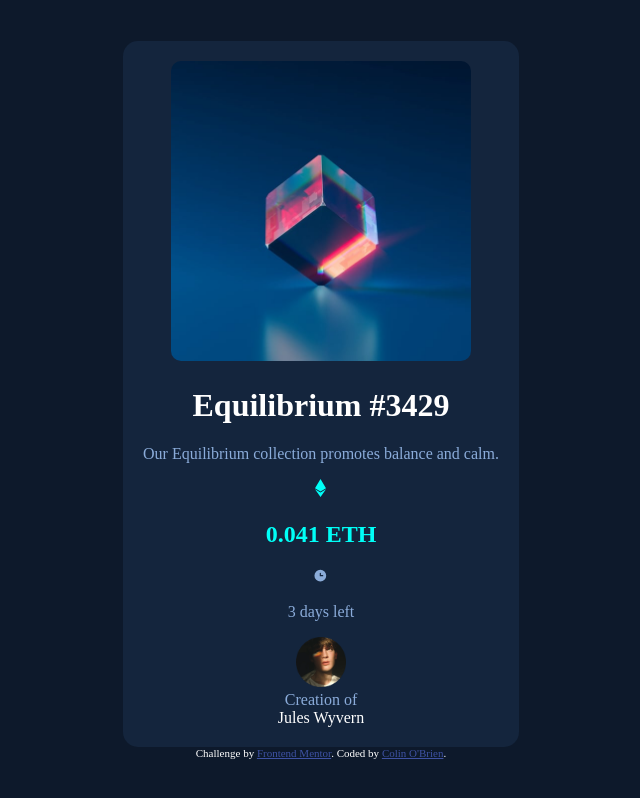
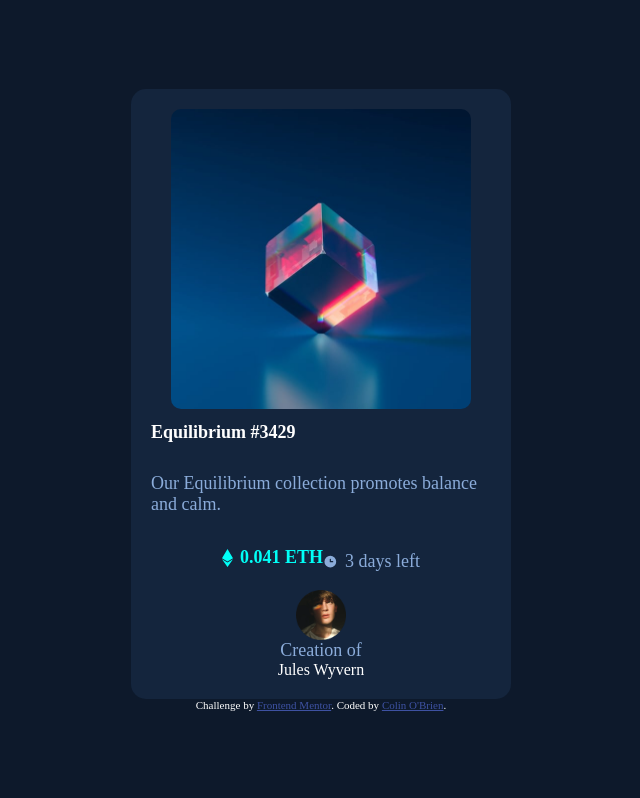
Before and after one commit to Colin-OBrien/NFT-Preview-Card, a plain HTML site: page index.html in a window 1280 px wide. Shown: the whole page, without its empty margins (319-959 px from the left). Drawn offline with Linux system fonts and the light colour scheme.

Commit message:
updated css elements

```diff
--- a/css-styles/styles.css
+++ b/css-styles/styles.css
@@ -1,36 +1,97 @@
+/*Full Page Styles*/
+
 html, body {
     margin: 0;
     height: 100%;
 }
 
+/*Containers*/
 body {
     display: flex;
     flex-direction: column;
     align-items: center;
     justify-content: center;
     background-color:hsl(217, 54%, 11%);
-    text-align:center;
 }
 
 .box {
+   display: flex;
+   flex-direction: column;
+   align-items: center;
    background-color: hsl(216, 50%, 16%);
    padding: 20px;
    border-radius: 15px;
-   max-width: 1440px;
+   max-width: 340px;
+}
+
+.img-container {
+    display: flex;
+}
+
+.eth-time .eth {
+    display: flex;
+    justify-content: center;
+    align-items: flex-start;
+    align-self: flex-start;
+    gap: 7px;
+    flex-grow: 1;
+}
+
+.eth-time .time {
+    display: flex;
+    justify-content: center;
+    align-items: flex-end;
+    align-self: flex-end;
+    gap: 7px;
+}
+
+.eth-time {
+    display: flex;
+    justify-content: space-between;
+    align-items: center;
+}
+
+/*Header Styles*/
+h1 {
+    font-weight: 600;
 }
 
 h2 {
     color: hsl(178, 100%, 50%);
+    font-weight: 600;
 }
 
+h1 {
+    align-self: flex-start;
+}
+
+
+/*Text Styles*/
 .light-text {
     color: hsl(215, 51%, 70%)
 }
 
 .white-text {
-    color: hsl(0, 0%, 100%)
+    color: hsl(0, 0%, 100%);
 }
 
+#text {
+    font-family: 'Outfit';
+    font-size: 18px;
+}
+
+.attribution {
+    color: hsl(0, 0%, 100%);
+    font-size: 11px;
+    text-align: center;
+    align-self: center;
+}
+
+.attribution a {
+    color: hsl(228, 45%, 44%);
+}
+
+/*Image Styles*/
 .main-img {
     max-width: 300px;
     border-radius: 10px;
@@ -44,12 +105,10 @@ h2 {
     max-width: 50px;
 }
 
-.attribution {
-    color: hsl(0, 0%, 100%);
-    font-size: 11px;
-    text-align: center;
+.eth .icon {
+    align-self: center;
 }
 
-.attribution a {
-    color: hsl(228, 45%, 44%);
+.time .icon {
+    align-self: center;
 }
--- a/index.html
+++ b/index.html
@@ -13,24 +13,30 @@
 </head>
 <body>
   <div class='box'>
+    <div class='img-container'>
+      <img class='main-img' src='./images/image-equilibrium.jpg'>
+    </div>
+    <h1 id = text class='white-text'>Equilibrium #3429</h1>
 
-    <img class='main-img' src='./images/image-equilibrium.jpg'>
+    <p id = text class='light-text'>Our Equilibrium collection promotes balance and calm.</p>
 
-    <h1 class='white-text'>Equilibrium #3429</h1>
 
-    <p class='light-text'>Our Equilibrium collection promotes balance and calm.</p>
+    <div class='eth-time'>
+      <div class='eth'>
+        <img class='icon' src='./images/icon-ethereum.svg'>
+        <h2 id = text>0.041 ETH</h2>
+      </div>
 
-    <img class='icon' src='./images/icon-ethereum.svg'>
+      <div class='time'>
+        <img class='icon' src='./images/icon-clock.svg'>
 
-    <h2>0.041 ETH</h2>
-
-    <img class='icon' src='./images/icon-clock.svg'>
-
-    <p class='light-text'>3 days left</p>
+        <p id = text class='light-text'>3 days left</p>
+      </div>
+    </div>
 
     <img class='avatar' src='./images/image-avatar.png'>
 
-    <div class='light-text'>Creation of</div> <div class='white-text'>Jules Wyvern</div>
+    <div id = text  class='light-text'>Creation of</div> <div class='white-text'>Jules Wyvern</div>
   </div>
   <div class="attribution">
     Challenge by <a href="https://www.frontendmentor.io?ref=challenge" target="_blank">Frontend Mentor</a>.
```
